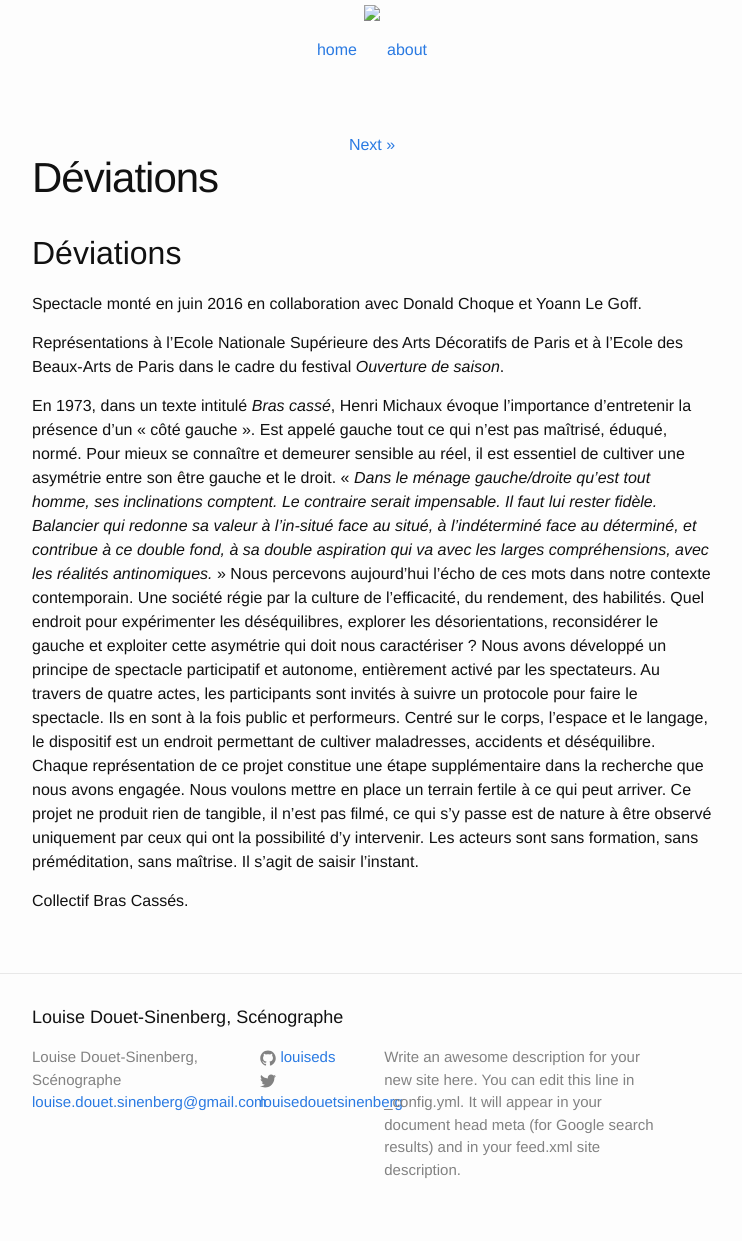
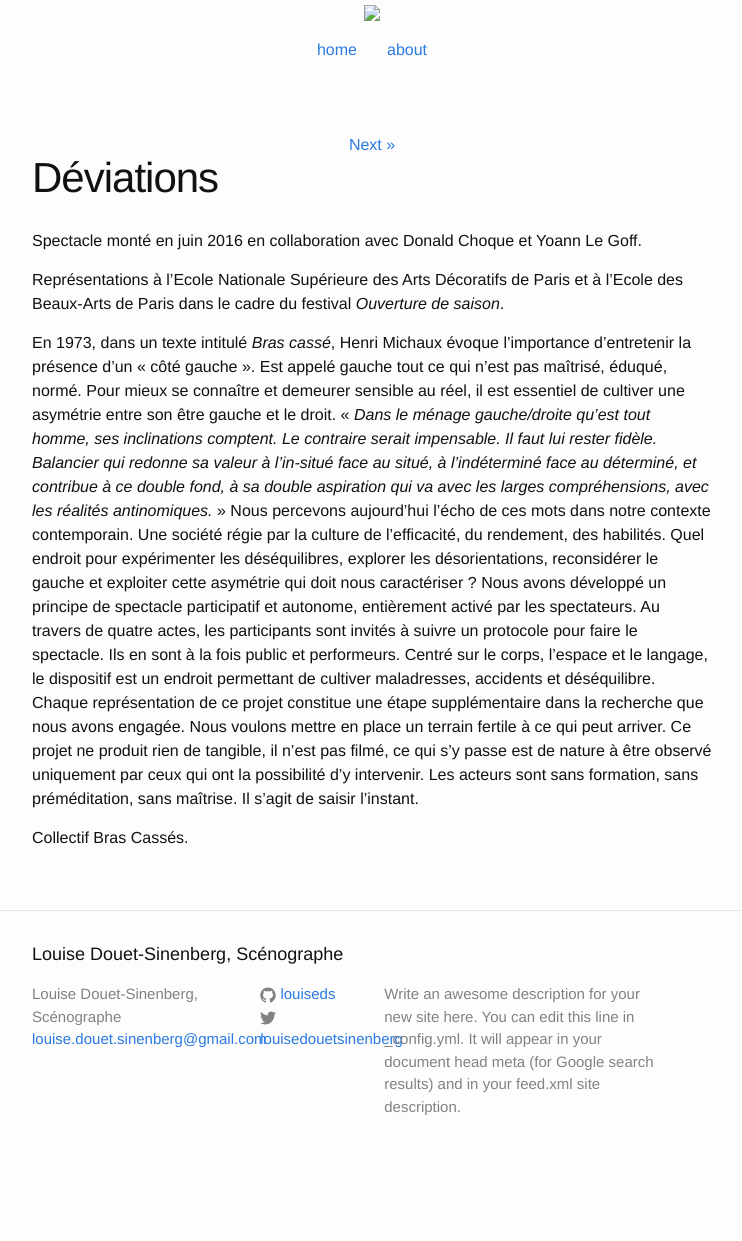
Before and after one commit to louiseds/louiseds.github.io, a Jekyll site: the page built from _posts/2016-11-12-d-viations.md, in a window 1280 px wide. Shown: the whole page, without its empty margins (268-1010 px from the left). Built offline with Jekyll 4.4.1, drawn with Linux system fonts in a browser that asks for light colours; after the commit the page ends 1178 px from its top, so only the background shows below that.

Commit message:
Updated 2016-11-12-d-viations.md

```diff
--- a/_posts/2016-11-12-d-viations.md
+++ b/_posts/2016-11-12-d-viations.md
@@ -6,12 +6,12 @@ published: true
 preview: 'http://placehold.it/300x300'
 ---
 
-## Déviations
+Spectacle monté en juin 2016 en collaboration avec Donald Choque et Yoann Le Goff.
 
 
-Spectacle monté en juin 2016 en collaboration avec Donald Choque et Yoann Le Goff.
+Représentations à l'Ecole Nationale Supérieure des Arts Décoratifs de Paris et à l'Ecole des Beaux-Arts de Paris dans le cadre du festival _Ouverture de saison_.
 
-Représentations à l'Ecole Nationale Supérieure des Arts Décoratifs de Paris et à l'Ecole des Beaux-Arts de Paris dans le cadre du festival _Ouverture de saison_.
+
 
 En 1973, dans un texte intitulé <i>Bras cassé</i>, Henri Michaux évoque l’importance d’entretenir la présence d’un « côté gauche ». Est appelé gauche tout ce qui n’est pas maîtrisé, éduqué, normé. Pour mieux se connaître et demeurer sensible au réel, il est essentiel de cultiver une asymétrie entre son être gauche et le droit. « <i>Dans le ménage gauche/droite qu’est tout homme, ses inclinations comptent. Le contraire serait impensable. Il faut lui rester fidèle. Balancier qui redonne sa valeur à l’in-situé face au situé, à l’indéterminé face au déterminé, et contribue à ce double fond, à sa double aspiration qui va avec les larges compréhensions, avec les réalités antinomiques.</i> »
 Nous percevons aujourd’hui l’écho de ces mots dans notre contexte contemporain. Une société régie par la culture de l’efficacité, du rendement, des habilités. Quel endroit pour expérimenter les déséquilibres, explorer les désorientations, reconsidérer le gauche et exploiter cette asymétrie qui doit nous caractériser ?
```
